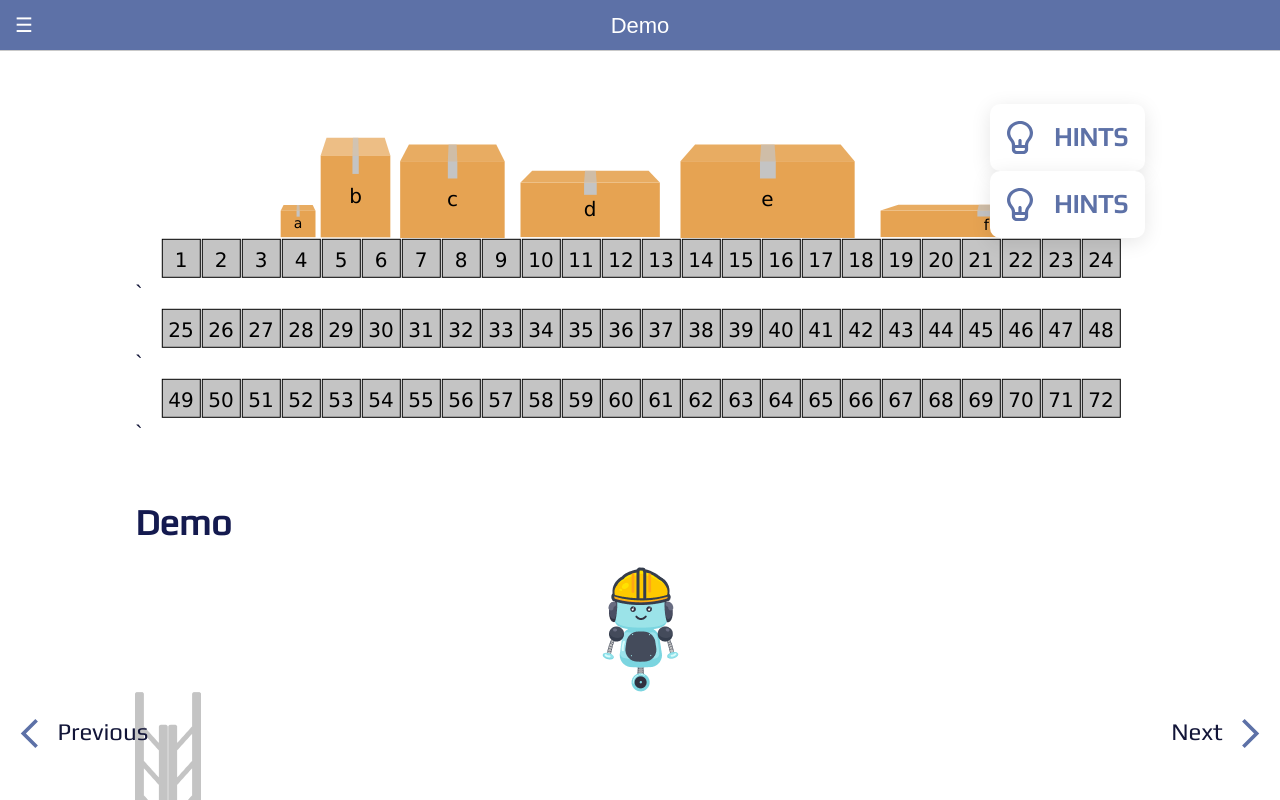
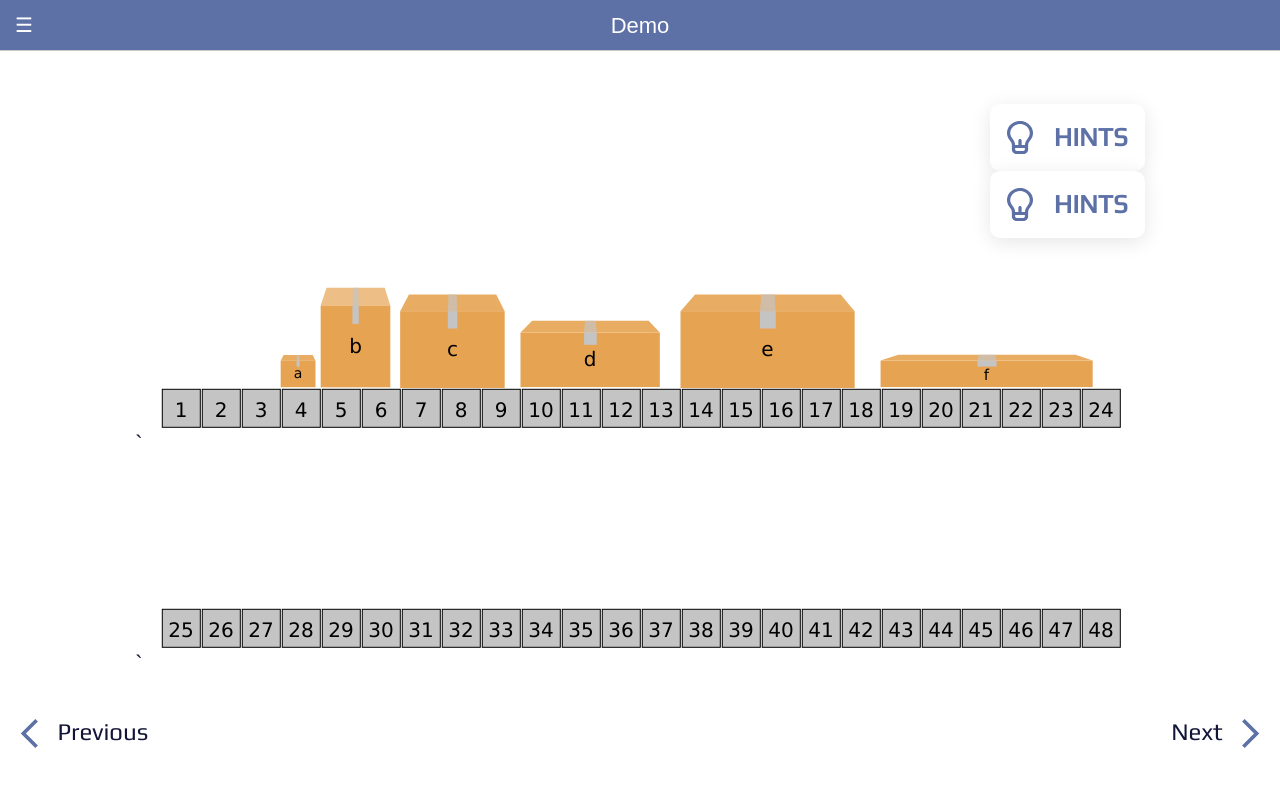
Before and after one commit to uclaacm/parcel-pointers, a React app: page /demo in a window 1280 px wide. Shown: the top 800 px of the page. Built offline with nearby package versions, Linux system fonts and the light colour scheme; a web font is replaced by a local one.

Commit message:
add space

```diff
--- a/src/components/Grid.tsx
+++ b/src/components/Grid.tsx
@@ -20,7 +20,7 @@ export default function Grid(props: GridProps): JSX.Element {
     gridTemplateColumns: shelfArray.join(' '),
   };
   return (
-    <>
+    <div className="grid-container">
       <div className="item-container" style={{ ...itemStyles }}>
         {props.children}
       </div>
@@ -34,6 +34,6 @@ export default function Grid(props: GridProps): JSX.Element {
         ))}
       </div>
       `
-    </>
+    </div>
   );
 }
--- a/src/styles/Grid.scss
+++ b/src/styles/Grid.scss
@@ -2,3 +2,7 @@
   display: grid;
   justify-content: center;
 }
+
+.grid-container {
+  margin-top: 150px;
+}
```
